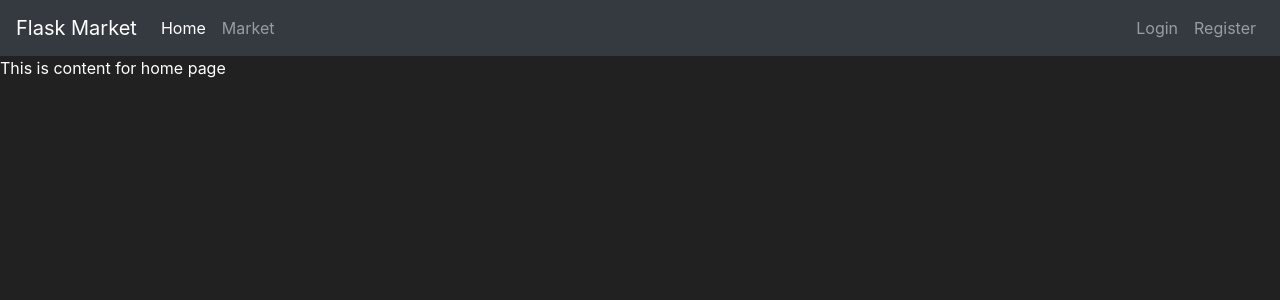
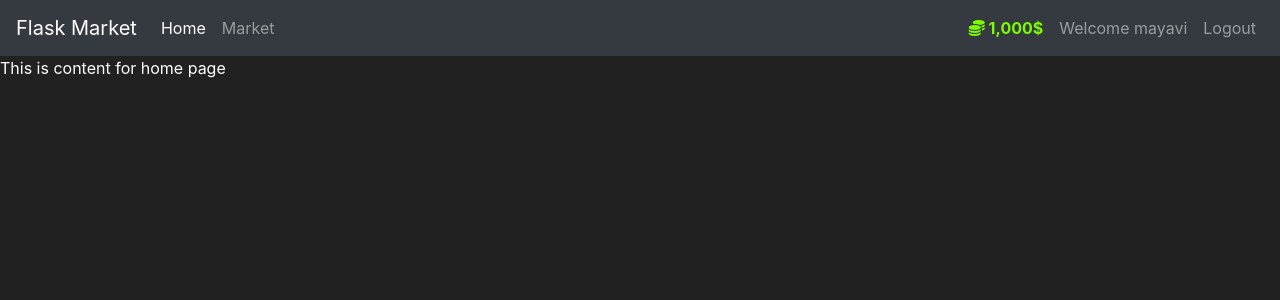
Before and after one commit to savanth-edstem/learning_flask_market, a Flask app: page / in a window 1280 px wide. Shown: the top 300 px of the page. Run offline with Flask 2, Linux system fonts and the light colour scheme; a user stored in the database is signed in; some libraries are stand-ins or nearby versions.

Commit message:
changes in nav bar when loged in

```diff
--- a/market/models.py
+++ b/market/models.py
@@ -15,6 +15,13 @@ class User(db.Model, UserMixin):
     password_hash = db.Column(db.String(length=60), nullable=False)
     budget = db.Column(db.Integer(), nullable=False, default=1000)
     items = db.relationship("Item", backref='owned_user', lazy=True)
+
+    @property
+    def prettier_budget(self):
+        if len(str(self.budget)) >= 4:
+            return f"{str(self.budget)[:-3]},{str(self.budget)[-3:]}$"
+        else:
+            return f"{self.budget}$"
 
     @property
     def password(self):
--- a/market/templates/base.html
+++ b/market/templates/base.html
@@ -27,6 +27,24 @@
                 <a class="nav-link" href="{{ url_for('market_page') }}">Market</a>
             </li>
         </ul>
+
+          {% if current_user.is_authenticated %}
+           <ul class="navbar-nav">
+               <li class="nav-item">
+                 <a class="nav-link" style="color:lawngreen; font-weight: bold">
+                     <i class="fas fa-coins"></i>
+                     {{ current_user.prettier_budget }}
+                 </a>
+             </li>
+               <li class="nav-item">
+                 <a class="nav-link" >Welcome  {{ current_user.username }}</a>
+             </li>
+              <li class="nav-item">
+                 <a class="nav-link" href="#">Logout</a>
+             </li>
+        </ul>
+
+          {% else %}
             <ul class="navbar-nav">
               <li class="nav-item">
                  <a class="nav-link" href="{{ url_for('login_page') }}">Login</a>
@@ -35,6 +53,9 @@
                     <a class="nav-link" href="{{ url_for('register_page') }}">Register</a>
               </li>
         </ul>
+
+          {% endif %}
+
       </div>
     </nav>
         {% with messages = get_flashed_messages(with_categories=true) %}
```
Also changed, not shown: market/market.db, 1 other file. Lines whose indentation alone changed are shown as unchanged.
